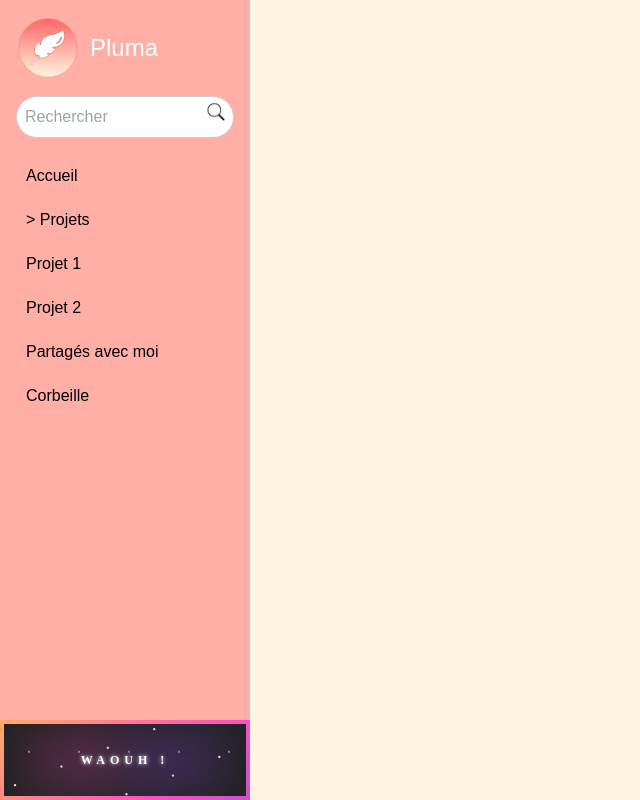
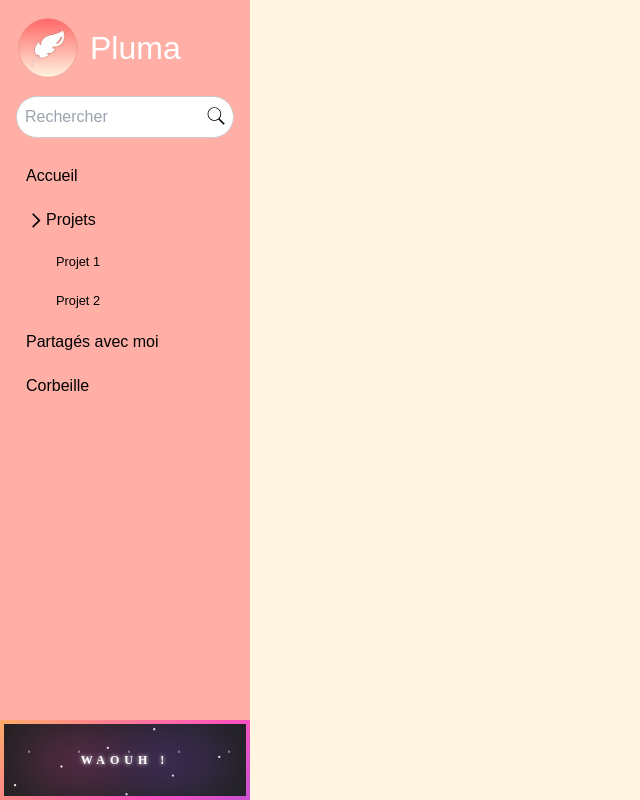
Before and after one commit to Nuxnuxx/Pluma, a React (Create React App) app in the folder client/: page /mon-espace in a window 1280 px wide. Shown: the whole page, without its empty margins (0-640 px from the left). Built offline with nearby package versions, Linux system fonts and the light colour scheme.

Commit message:
Continuation de la sidebar et ajout des liens

```diff
--- a/client/src/index.js
+++ b/client/src/index.js
@@ -37,7 +37,7 @@ export default function App() {
                     <Route path="numProjet" element={<ResumeProjet />} >
                         <Route path="edition" element={<EditionProjet />} >
                             <Route path="numChapitre" element={<EditionChapitre />} >
-                                <Route path="write" element={<EcritureChapitre />} />
+                                <Route path="ecriture" element={<EcritureChapitre />} />
                             </Route>
                             <Route path="elements" element={<Elements />} />
                         </Route>
--- a/client/src/siteOutil/components/Sidebar/sidebar.js
+++ b/client/src/siteOutil/components/Sidebar/sidebar.js
@@ -1,5 +1,6 @@
 import React from 'react';
 import './sidebar.scss';
+import {Link} from "react-router-dom"
 
 const Sidebar = () => {
     return (
@@ -12,18 +13,33 @@ const Sidebar = () => {
                 <div className="barre-de-recherche">
                     <input type="text" placeholder="Rechercher" />
                     <div className="icone-de-recherche">
-                        <img src="/search-icon.png" alt="Rechercher" />
+                        <svg xmlns="http://www.w3.org/2000/svg" viewBox="0 0 50 50" width="20px" height="20px">
+                            <path d="M 21 3 C 11.621094 3 4 10.621094 4 20 C 4 29.378906 11.621094 37 21 37 C 24.710938 37 28.140625 35.804688 30.9375 33.78125 L 44.09375 46.90625 L 46.90625 44.09375 L 33.90625 31.0625 C 36.460938 28.085938 38 24.222656 38 20 C 38 10.621094 30.378906 3 21 3 Z M 21 5 C 29.296875 5 36 11.703125 36 20 C 36 28.296875 29.296875 35 21 35 C 12.703125 35 6 28.296875 6 20 C 6 11.703125 12.703125 5 21 5 Z" />
+                        </svg>
                     </div>
                 </div>
                 <ul>
-                    <li>Accueil</li>
-                    <li>> Projets</li>
+                        <Link to="/mon-espace">
+                            <li>Accueil</li>
+                        </Link>
+                    <li>
+                        <div className="icone-depli">
+                            <svg xmlns="http://www.w3.org/2000/svg" width="12" height="12" viewBox="0 0 24 24">
+                                <path d="M7.293 4.707 14.586 12l-7.293 7.293 1.414 1.414L17.414 12 8.707 3.293 7.293 4.707z"/>
+                            </svg>
+                        </div>
+                        Projets
+                    </li>
                     <div className="liste-projets">
                         <li>Projet 1</li>
                         <li>Projet 2</li>
                     </div>
-                    <li>Partagés avec moi</li>
-                    <li>Corbeille</li>
+                        <Link to="/mon-espace/partage-avec-moi">
+                            <li>Partagés avec moi</li>
+                        </Link>
+                        <Link to="/mon-espace/corbeille">
+                            <li>Corbeille</li>
+                        </Link>
                 </ul>
             </div>
             <div className="premium">
--- a/client/src/siteOutil/components/Sidebar/sidebar.scss
+++ b/client/src/siteOutil/components/Sidebar/sidebar.scss
@@ -30,11 +30,6 @@
       margin-right: 10px;
     }
 
-    h2 {
-      margin: 0;
-      font-size: 0.75em;
-    }
-
     .barre-de-recherche {
       margin-bottom: 16px;
       display: flex;
@@ -58,18 +53,18 @@
         position: absolute;
         right: 0;
         top: 0;
-        transform: translateY(30%);
+        transform: translateY(50%);
         padding: 0 8px;
 
 
-        img {
+        svg {
           width: 20px;
           height: 20px;
           cursor: pointer;
         }
 
         &:hover {
-          img {
+          svg {
             filter: brightness(0) invert(1) sepia(100%) saturate(10000%) hue-rotate(240deg);
           }
         }
@@ -81,15 +76,44 @@
       padding: 0;
       width: 100%;
       color: black;
+      font-size: 1em;
 
       li {
         padding: 10px;
         text-align: left;
         cursor: pointer;
         border-radius: 25px;
+        display: flex;
 
         &:hover {
           background-color: #FC8C79;
+        }
+
+        .icone-depli {
+          transform: translateY(10%);
+
+          svg {
+            width: 20px;
+            height: 20px;
+            cursor: pointer;
+          }
+
+          &:hover {
+            svg {
+              filter: brightness(0) invert(1) sepia(100%) saturate(10000%) hue-rotate(240deg);
+            }
+          }
+        }
+      }
+    }
+
+    .liste-projets {
+      padding-left: 30px;
+      font-size: 0.8em;
+
+      li {
+        &:hover {
+          background-color: rgba(252, 140, 121, 0.49);
         }
       }
     }
```
